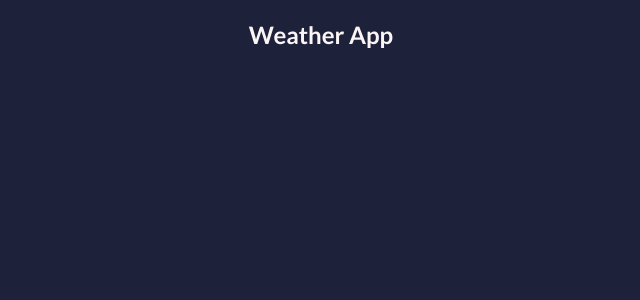
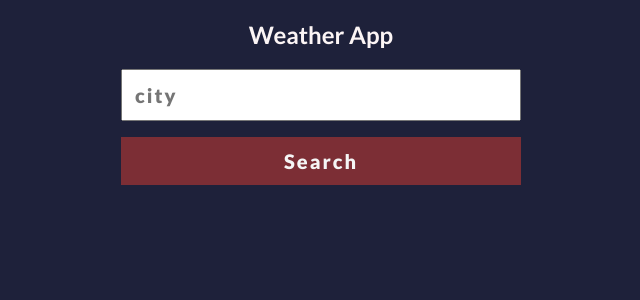
Before and after one commit to dgupta0/weather-app, a React (Vite) app: page / in a window 1280 px wide. Shown: the top 300 px of the page, without its empty margins (319-959 px from the left). Built offline with nearby package versions, Linux system fonts and the light colour scheme.

Commit message:
consoling initial params for all the input cities

```diff
--- a/src/App.css
+++ b/src/App.css
@@ -1,5 +1,5 @@
 body {
-  background-color: rgb(30, 33, 58);
+  background-color: #1e213a;
   font-family: Lato;
 }
 
@@ -7,3 +7,30 @@ h2 {
   color: rgb(252, 245, 245);
   text-align: center;
 }
+
+form {
+  display: flex;
+  flex-direction: column;
+  gap: 1em;
+  margin-bottom: 2em;
+  justify-content: center;
+  margin: auto;
+  max-width: 400px;
+  width: 100%;
+}
+
+button,
+input[type="text"] {
+  font-size: 1.25rem;
+  padding: 0.75rem;
+  font-family: Lato;
+  font-weight: 900;
+  letter-spacing: 2px;
+}
+
+button {
+  background-color: #7C2E35;
+  border: none;
+  color: whitesmoke;
+  cursor: pointer;
+}
--- a/src/App.jsx
+++ b/src/App.jsx
@@ -1,10 +1,53 @@
-import { useState } from 'react'
+import React from 'react'
 import reactLogo from './assets/react.svg'
 import './App.css'
 
 function App() {
+  const [weatherData, setWeatherData] = React.useState([])
+  const [input, setInput] = React.useState("")
+
+  function saveUserInput(e) {
+    setInput(e.target.value)
+  }
+
+  function getCityWeather() {
+    fetch(`http://api.openweathermap.org/data/2.5/forecast?q=${input}&appid=977e8bc6d4594a2dad11cfaf7d63e7b3&units=metric`)
+      .then(res => res.json())
+      .then(data => (getTheRenderData(data))
+      )
+  }
+
+  function getTheRenderData(data) {
+    setWeatherData(prev => {
+      let newArr = []
+      newArr.push({
+        id: data.city.id,
+        key: data.city.id,
+        city: data.city.name,
+        country: data.city.country,
+        tempC: data.list[0].main.temp,
+        desc: data.list[0].weather[0].description,
+        icon: data.list[0].weather[0].icon
+      })
+      return newArr
+    })
+  }
+  console.log(weatherData)
+
   return (
-    <h2>Weather App</h2>
+    <div>
+      <h2>Weather App</h2>
+      <form action="">
+        <input type="text"
+          placeholder="city"
+          onChange={saveUserInput}>
+        </input>
+        <button type="button"
+          onClick={getCityWeather} className='search'>Search</button>
+      </form>
+
+
+    </div>
   )
 }
 
```
